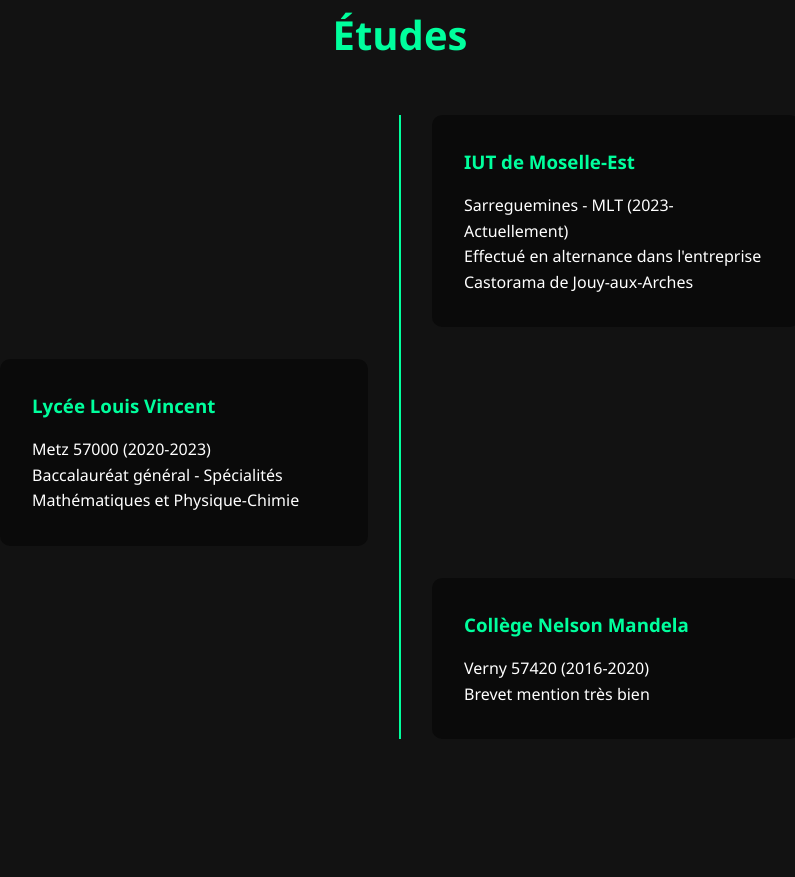
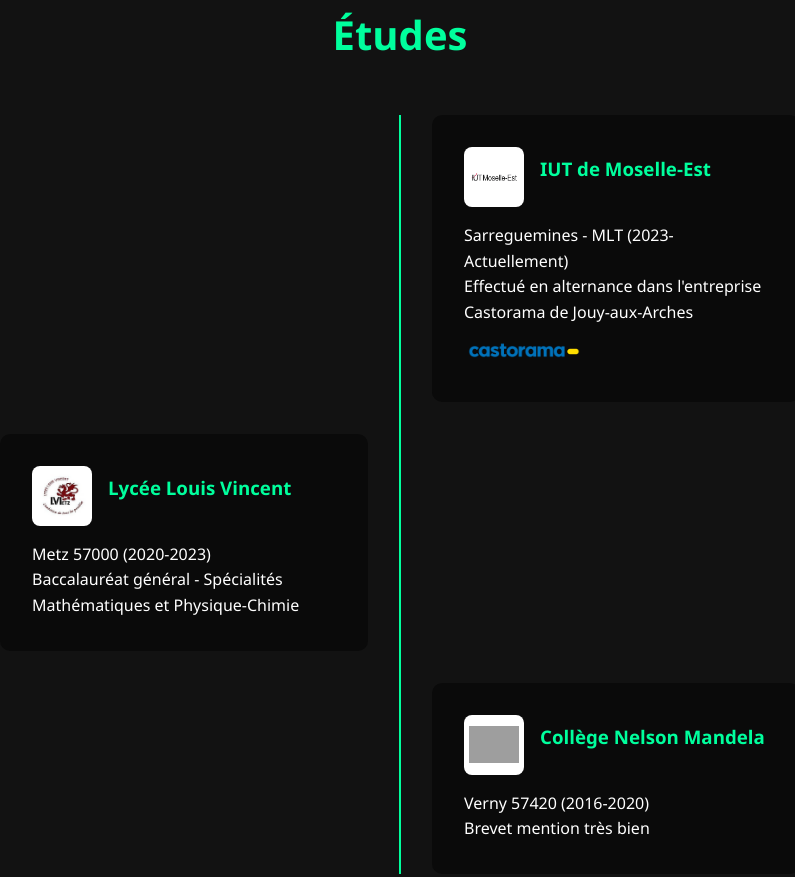
Before and after one commit to Sihtta/quick-portfolio, a plain HTML site: page index.html in a window 1280 px wide. Shown: the part 877-1754 px from the top of the page, without its empty margins (240-1035 px from the left). Drawn offline with Linux system fonts and the light colour scheme; grey boxes are pictures that could not be loaded.

Commit message:
Ajout de logos dans études

```diff
--- a/css/style.css
+++ b/css/style.css
@@ -528,3 +528,36 @@ footer {
 .cv-button i {
     font-size: 1.2rem;
 }
+
+.education-header {
+    display: flex;
+    align-items: center;
+    gap: 1rem;
+    margin-bottom: 1rem;
+}
+
+.education-logo {
+    width: 60px;
+    height: 60px;
+    object-fit: contain;
+    border-radius: 8px;
+    background: white;
+    padding: 5px;
+    transition: transform 0.3s ease;
+}
+
+.education-logo:hover {
+    transform: scale(1.1);
+}
+
+.education-logo-small {
+    width: 120px;
+    height: auto;
+    object-fit: contain;
+    margin-top: 1rem;
+    transition: transform 0.3s ease;
+}
+
+.education-logo-small:hover {
+    transform: scale(1.05);
+}
--- a/index.html
+++ b/index.html
@@ -41,17 +41,27 @@
         <h2>Études</h2>
         <div class="timeline">
             <div class="timeline-item">
-                <h3>IUT de Moselle-Est</h3>
+                <div class="education-header">
+                    <img src="images/Logo_IUT.png" alt="Logo IUT Moselle Est" class="education-logo">
+                    <h3>IUT de Moselle-Est</h3>
+                </div>
                 <p>Sarreguemines - MLT (2023-Actuellement)</p>
                 <p>Effectué en alternance dans l'entreprise Castorama de Jouy-aux-Arches</p>
+                <img src="images/Castorama_Logo.png" alt="Logo Castorama" class="education-logo-small">
             </div>
             <div class="timeline-item">
-                <h3>Lycée Louis Vincent</h3>
+                <div class="education-header">
+                    <img src="images/LV.jpg" alt="Logo Lycée Louis Vincent" class="education-logo">
+                    <h3>Lycée Louis Vincent</h3>
+                </div>
                 <p>Metz 57000 (2020-2023)</p>
                 <p>Baccalauréat général - Spécialités Mathématiques et Physique-Chimie</p>
             </div>
             <div class="timeline-item">
-                <h3>Collège Nelson Mandela</h3>
+                <div class="education-header">
+                    <img src="images/college.png" alt="Logo Collège Nelson Mandela" class="education-logo">
+                    <h3>Collège Nelson Mandela</h3>
+                </div>
                 <p>Verny 57420 (2016-2020)</p>
                 <p>Brevet mention très bien</p>
             </div>
```
Also changed, not shown: images/Castorama_Logo.png (added), images/LV.jpg (added), images/Logo_IUT.png (added), 1 other file.
